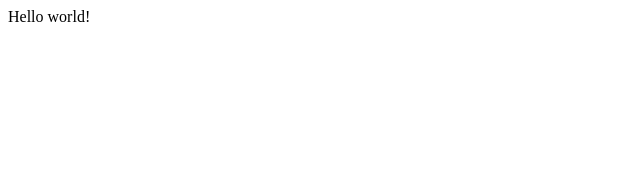
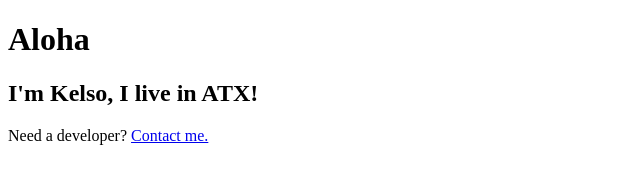
Before and after one commit to graemebrooks/gatsby-demo, a Gatsby site: page / in a window 1280 px wide. Shown: the whole page, without its empty margins (0-640 px from the left). Built offline with nearby package versions, Linux system fonts and the light colour scheme; Gatsby itself is replaced by a stand-in of ours.

Commit message:
initial commit

```diff
--- /dev/null
+++ b/src/pages/about.js
@@ -0,0 +1,16 @@
+import React from 'react';
+import { Link } from 'gatsby';
+
+const AboutPAge = () => {
+	return (
+		<div>
+			<h1>Gatsby Bootcamp About</h1>
+			<p>This is a demo application for the purpose of learning GatsbyJS</p>
+			<p>
+				For any questions, feel free to <Link to="/contact">contact me</Link>
+			</p>
+		</div>
+	);
+};
+
+export default AboutPAge;
--- a/src/pages/index.js
+++ b/src/pages/index.js
@@ -1,3 +1,16 @@
-import React from "react"
+import React from 'react';
+import { Link } from 'gatsby';
 
-export default () => <div>Hello world!</div>
+const IndexPage = () => {
+	return (
+		<div>
+			<h1>Aloha</h1>
+			<h2>I'm Kelso, I live in ATX!</h2>
+			<p>
+				Need a developer? <Link to="/contact">Contact me.</Link>
+			</p>
+		</div>
+	);
+};
+
+export default IndexPage;
```
Also changed, not shown: src/pages/blog.js (added, +12 -0 lines), src/pages/contact.js (added, +15 -0 lines).
